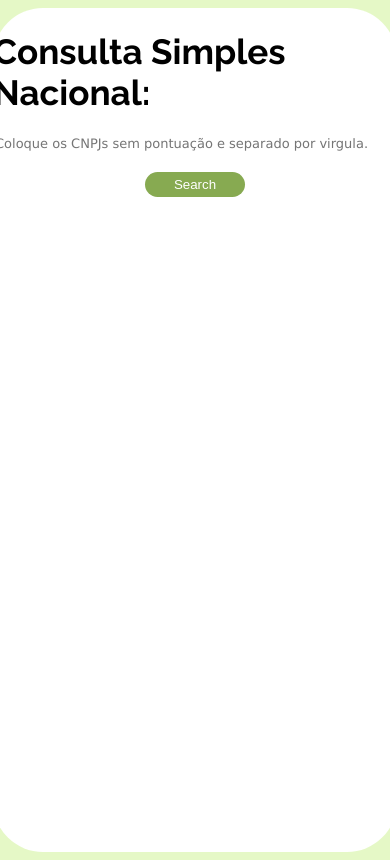
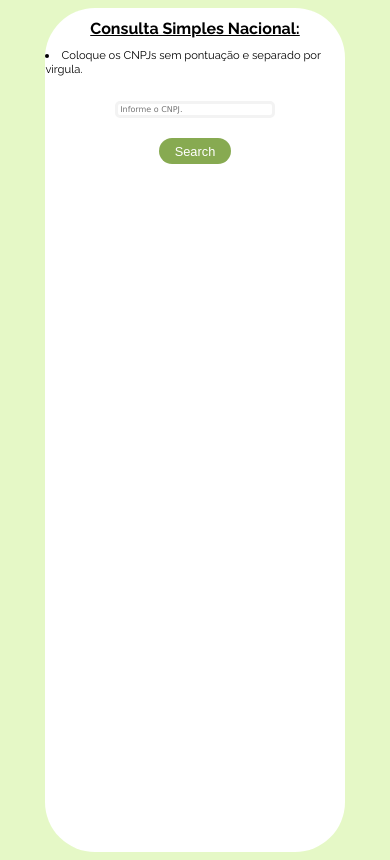
Before and after one commit to LucaApSilva/Consulta-Simples-Nacional, a plain HTML site: page index.html in a window 390 px wide. Drawn offline with Linux system fonts and the light colour scheme.

Commit message:
Atualização de responsividade

```diff
--- a/css/style.css
+++ b/css/style.css
@@ -8,7 +8,7 @@ body {
 
 .container {
     display: flex;
-    width: 800px;
+    width: 80%;
     height: 100vh;
     flex-direction: column;
     align-items: center;
@@ -17,18 +17,26 @@ body {
     border-radius: 50px;
 }
 
+.li {
+    text-align: start;
+    font-size: 70%;
+    list-style: disc;
+}
+
 h1 {
-    font-size: 35px;
+    font-size: 100%;
+    text-decoration: underline;
 }
 
 .input__cnpj {
-    width: 400px;
-    height: 300px;
+    width: 50%;
+    height: 100%;
     border-radius: 5px;
-    border: none;
+    border: solid #f3f3f3;
     height: auto;
     font-family: Verdana, Geneva, Tahoma, sans-serif;
-    font-size: 70%;
+    font-size: 50%;
+    margin-top: 25px;
 }
 
 .input__cnpj:hover {
@@ -38,7 +46,7 @@ h1 {
 }
 
 .input__cnpj::placeholder {
-    font-size: 13px;
+    font-size: 100%;
 }
 
 .button {
@@ -47,8 +55,9 @@ h1 {
     border: none;
     border-radius: 1000px;
     color: white;
-    height: 25px;
-    width: 100px;
+    height: 3%;
+    width: 24%;
+    font-size: 80%;
 }
 
 .button:hover {
@@ -60,7 +69,7 @@ h1 {
     list-style: none;
     margin-top: 20px;
     letter-spacing: 2px;
-    font-size: 20px;
+    font-size: 65%;
     font-family: Verdana, Geneva, Tahoma, sans-serif;
 }
 
--- a/index.html
+++ b/index.html
@@ -15,8 +15,12 @@
 
     <div class="container">
         <h1>Consulta Simples Nacional:</h1>
-        <input type="text" name="CNPJ" id="cnpj" class="input__cnpj"
-            placeholder="Coloque os CNPJs sem pontuação e separado por virgula.">
+
+
+        <li class="li">Coloque os CNPJs sem pontuação e separado por virgula.</li>
+
+
+        <input type="text" name="CNPJ" id="cnpj" class="input__cnpj" placeholder="Informe o CNPJ.">
 
         <button class="button">Search</button>
 
```
